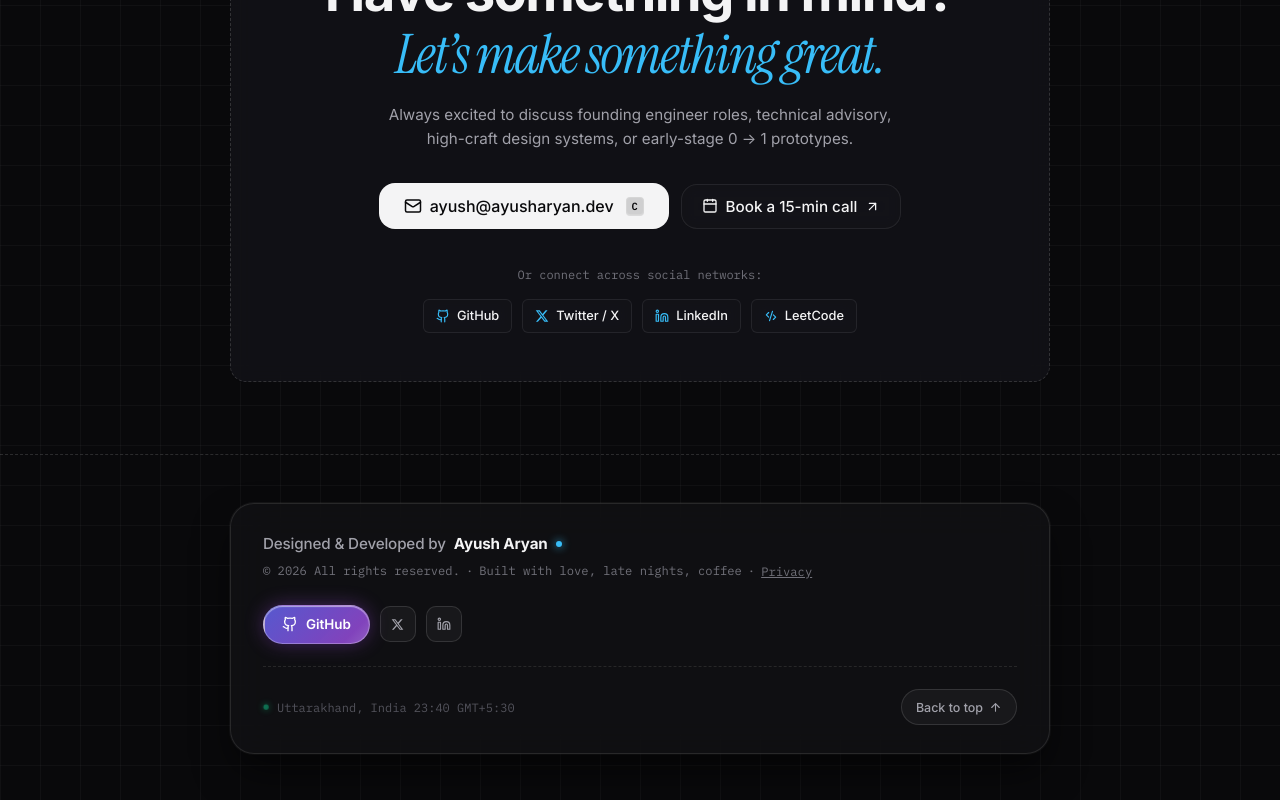
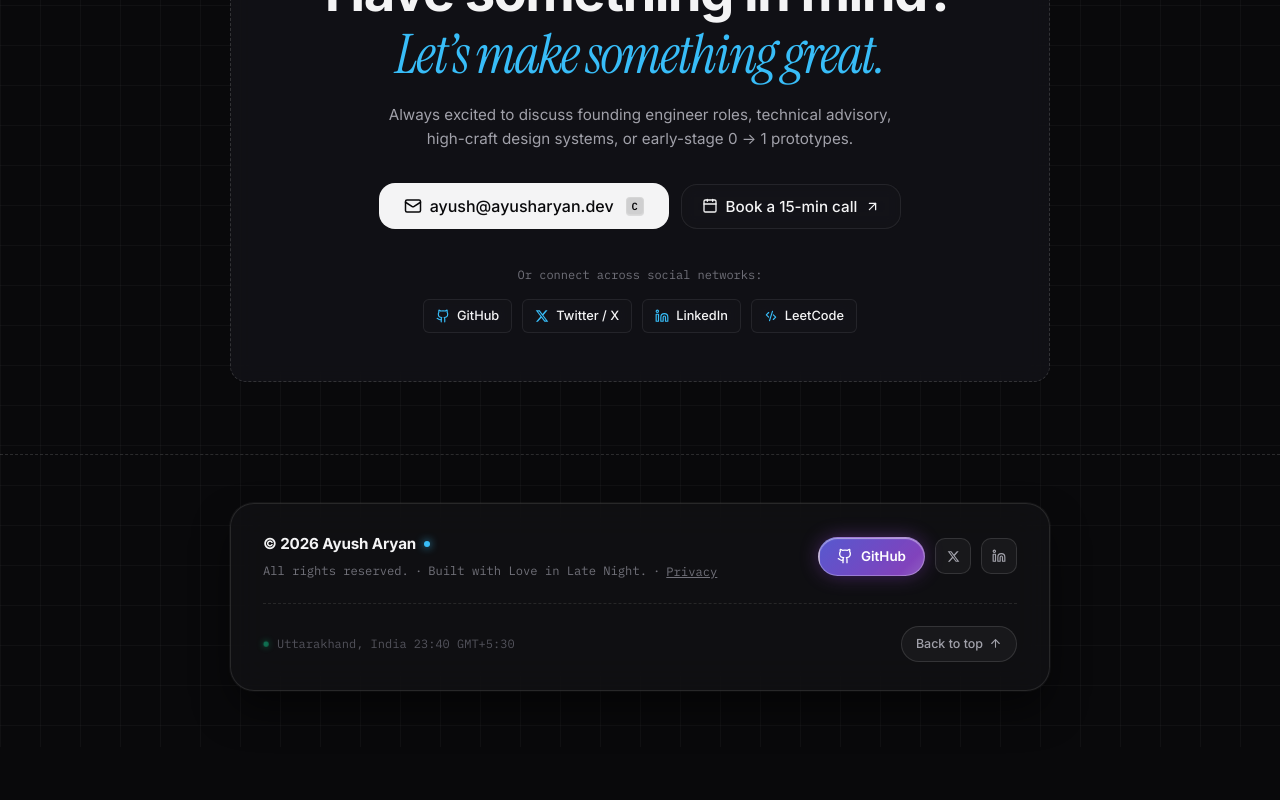
Before and after one commit to ayusharyaneth/Ayush, a React (Vite) app: page / in a window 1280 px wide. Shown: the part 4875-5675 px from the top of the page. After the commit the page ends 5622 px from the top, so only its background shows below. Built offline with nearby package versions, Linux system fonts and the light colour scheme.

Commit message:
Auto sync portfolio: 2026-10-13 22:02:00

```diff
--- a/src/components/Footer.jsx
+++ b/src/components/Footer.jsx
@@ -1,5 +1,5 @@
 import React, { useState, useEffect } from 'react';
-import { ArrowUp, ArrowUpRight } from 'lucide-react';
+import { ArrowUp } from 'lucide-react';
 import { GithubIcon, TwitterIcon, LinkedinIcon } from './Icons';
 import { sound } from '../utils/soundEffects';
 import './Footer.css';
@@ -53,15 +53,14 @@ export default function Footer({ personal = {}, socials = [], onOpenConsent }) {
             {/* Left Column: Attribution & Copyright (Example 1 & Example 2) */}
             <div className="footer-branding">
               <div className="footer-title">
-                <span>Designed & Developed by</span>
-                <span className="footer-author-name">{personal.name || 'Ayush Aryan'}</span>
+                <span className="footer-author-name">© {currentYear} {personal.name || 'Ayush Aryan'}</span>
                 <span className="footer-brand-dot" />
               </div>
 
               <div className="footer-copy-text">
-                <span>© {currentYear} All rights reserved.</span>
+                <span>All rights reserved.</span>
                 <span>·</span>
-                <span>Built with love, late nights, coffee</span>
+                <span>Built with Love in Late Night.</span>
                 {onOpenConsent && (
                   <>
                     <span>·</span>
```
